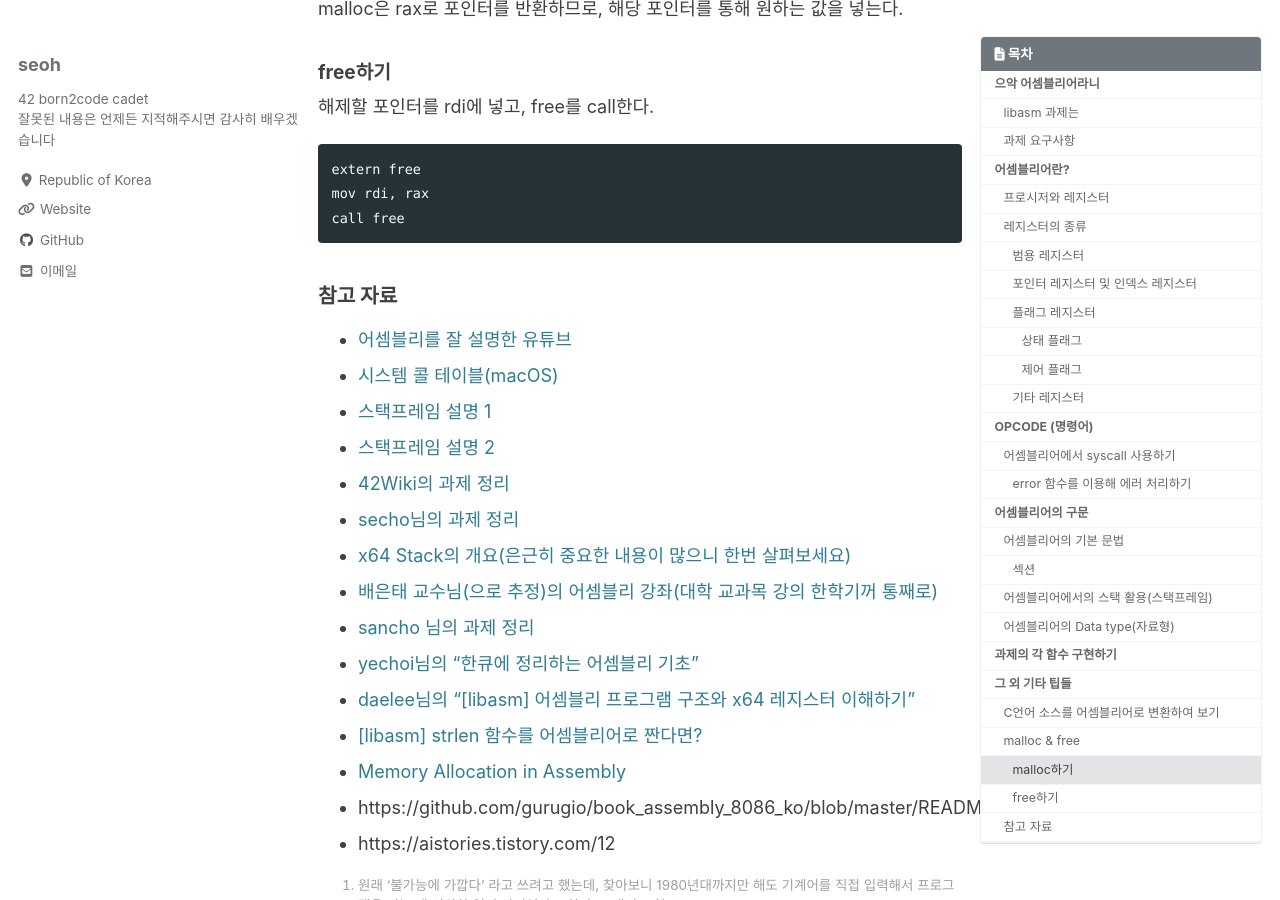
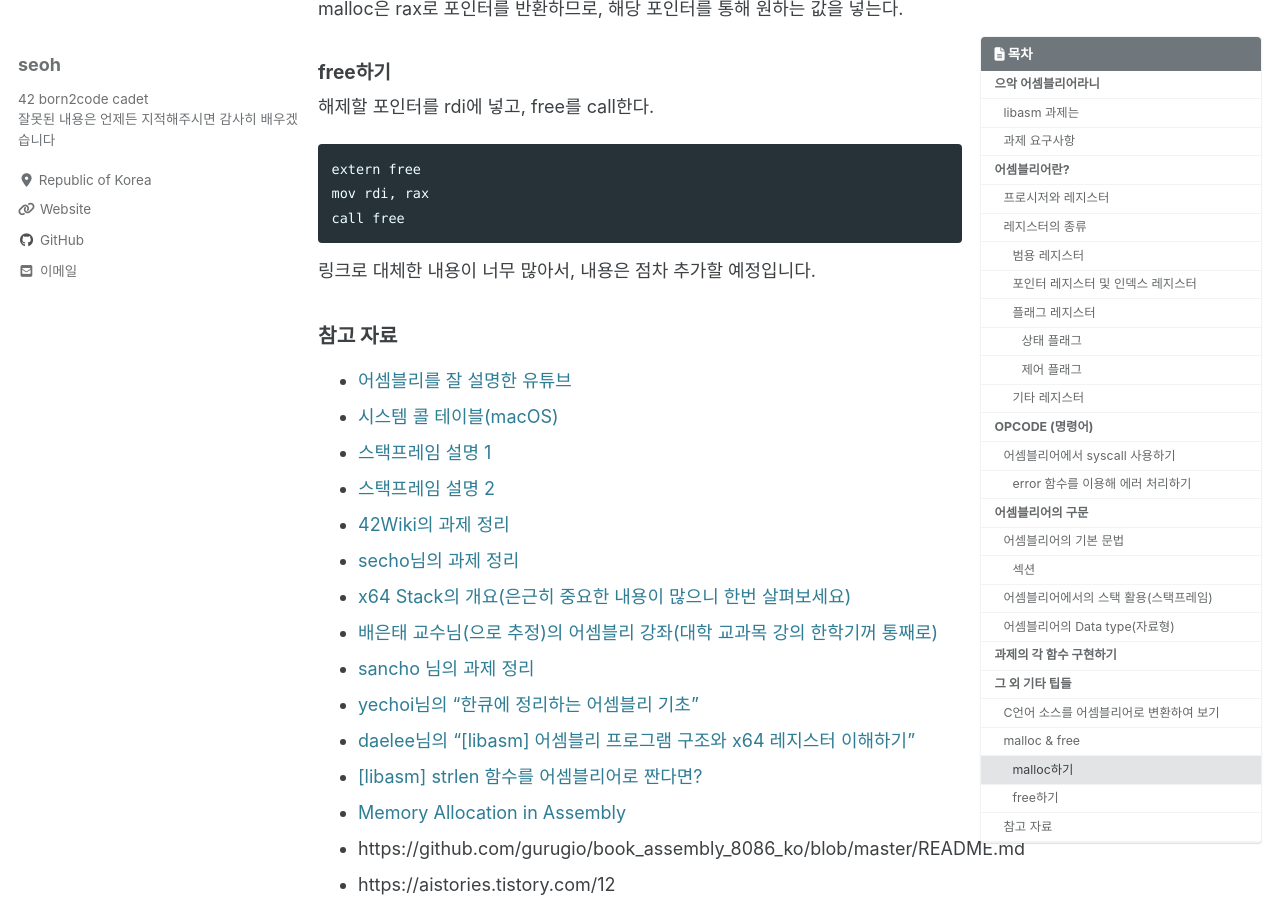
Before and after one commit to ohseyong/ohseyong.github.io, a Jekyll site: the page built from _posts/2020-12-20-libasm-basic-1.md, in a window 1280 px wide and 900 px high, scrolled down 9726 px. Built offline with Jekyll 4.4.1, drawn with Linux system fonts in a browser that asks for light colours; cached includes are drawn as plain includes; nearby versions of some CDN libraries; comment, search, counter and statistics services are not loaded.

Commit message:
Update 2020-12-20-libasm-basic-1.md

```diff
--- a/_posts/2020-12-20-libasm-basic-1.md
+++ b/_posts/2020-12-20-libasm-basic-1.md
@@ -308,7 +308,7 @@ call free
 
 
 
-
+링크로 대체한 내용이 너무 많아서, 내용은 점차 추가할 예정입니다.
 
 ### 참고 자료
 
```
